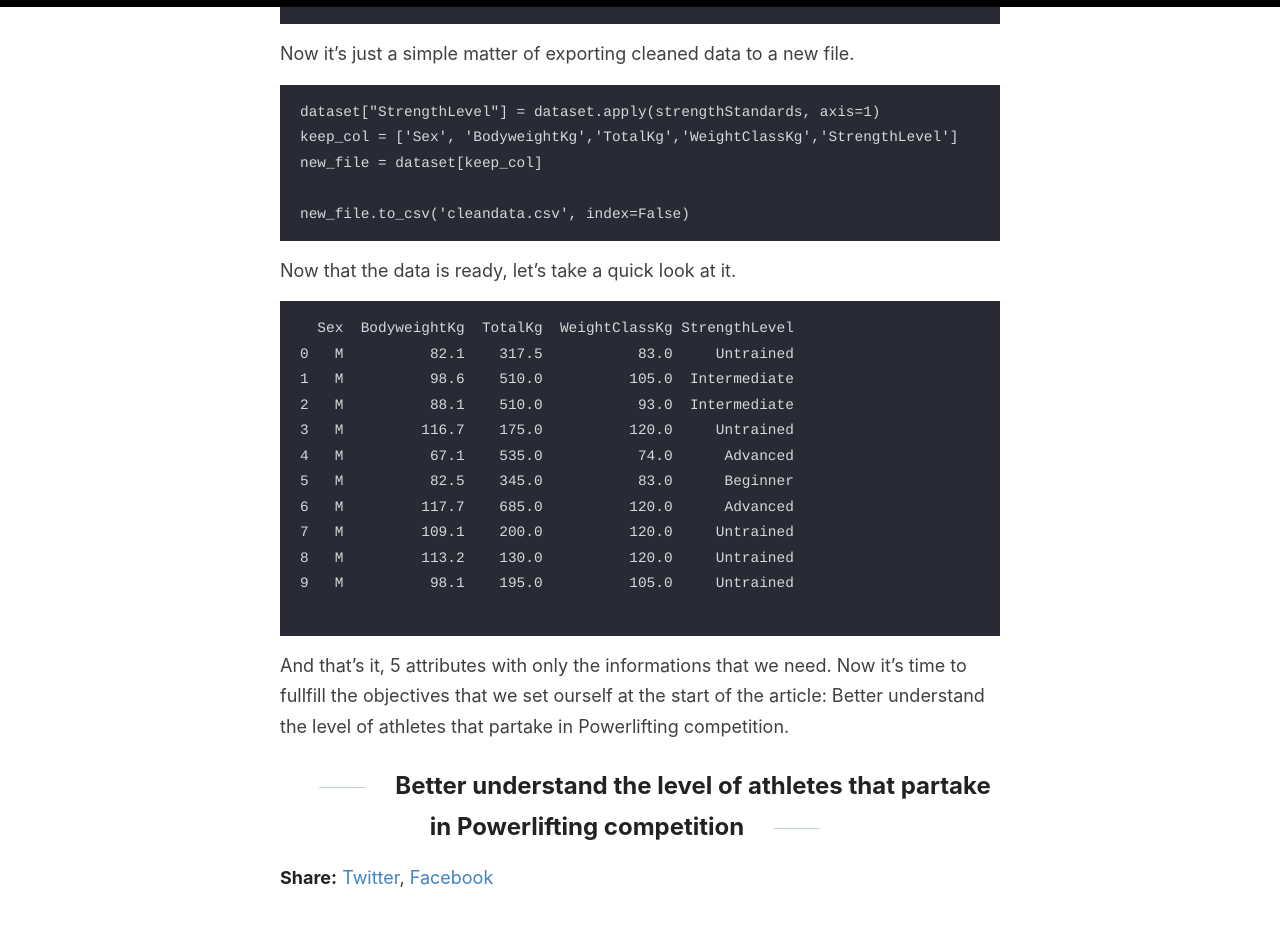
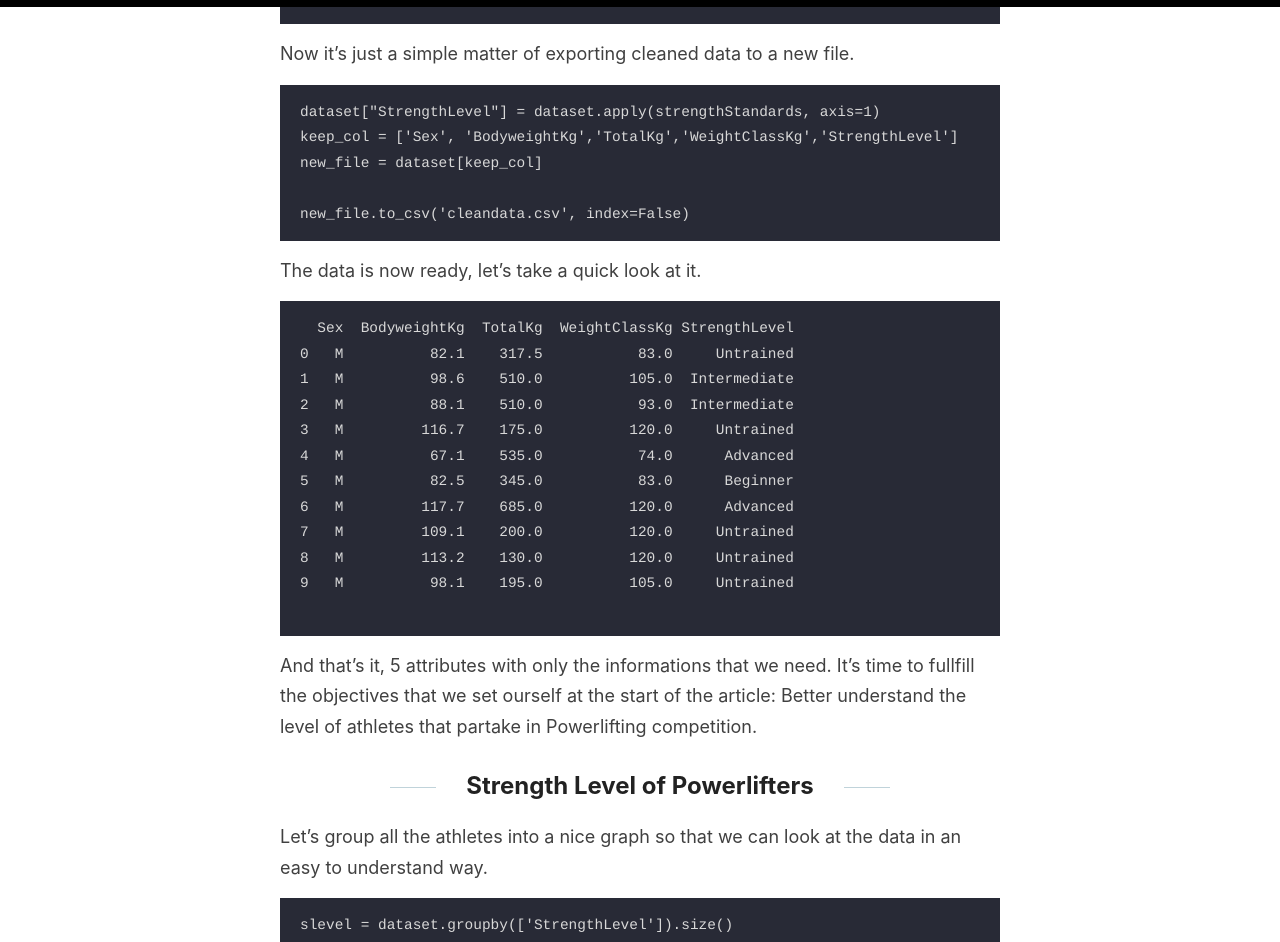
Before and after one commit to fez994/dentefederico, a Jekyll site: the page built from _posts/2020-4-11-Powerlifting and Machine Learning.md, in a window 1280 px wide and 1400 px high, scrolled down 4614 px. Shown: the top 942 px of the window. Built offline with Jekyll 4.4.1, drawn with Linux system fonts in a browser that asks for light colours; our own code applies the rules of GitHub Pages for plain Markdown files; some of the changed text lies outside the part shown.

Commit message:
Update 2020-4-11-Powerlifting and Machine Learning.md

````diff
--- a/_posts/2020-4-11-Powerlifting and Machine Learning.md
+++ b/_posts/2020-4-11-Powerlifting and Machine Learning.md
@@ -155,7 +155,7 @@
 new_file.to_csv('cleandata.csv', index=False)
 ```
 
-Now that the data is ready, let's take a quick look at it.
+The data is now ready, let's take a quick look at it.
 
 ```
   Sex  BodyweightKg  TotalKg  WeightClassKg StrengthLevel
@@ -172,6 +172,19 @@
 
 ```
 
-And that's it, 5 attributes with only the informations that we need. Now it's time to fullfill the objectives that we set ourself at the start of the article: Better understand the level of athletes that partake in Powerlifting competition.
+And that's it, 5 attributes with only the informations that we need. It's time to fullfill the objectives that we set ourself at the start of the article: Better understand the level of athletes that partake in Powerlifting competition.
 
-## Better understand the level of athletes that partake in Powerlifting competition
+## Strength Level of Powerlifters
+
+Let's group all the athletes into a nice graph so that we can look at the data in an easy to understand way.
+
+
+```
+slevel = dataset.groupby(['StrengthLevel']).size()
+slevel.plot.bar()
+plt.tight_layout()
+plt.show()
+
+```
+
+![alt text](https://i.imgur.com/CGW4VYV.png "0.2")
````
